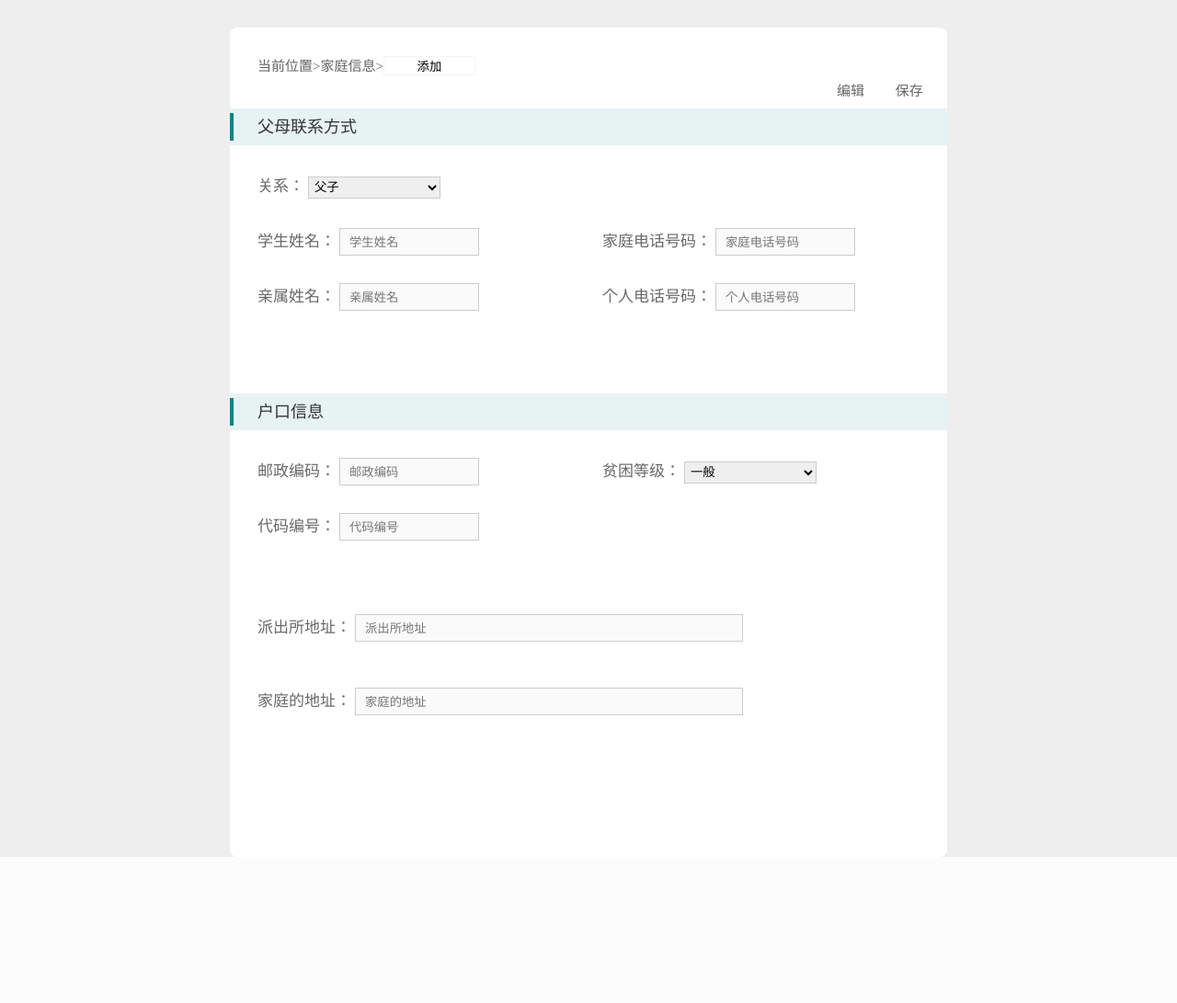
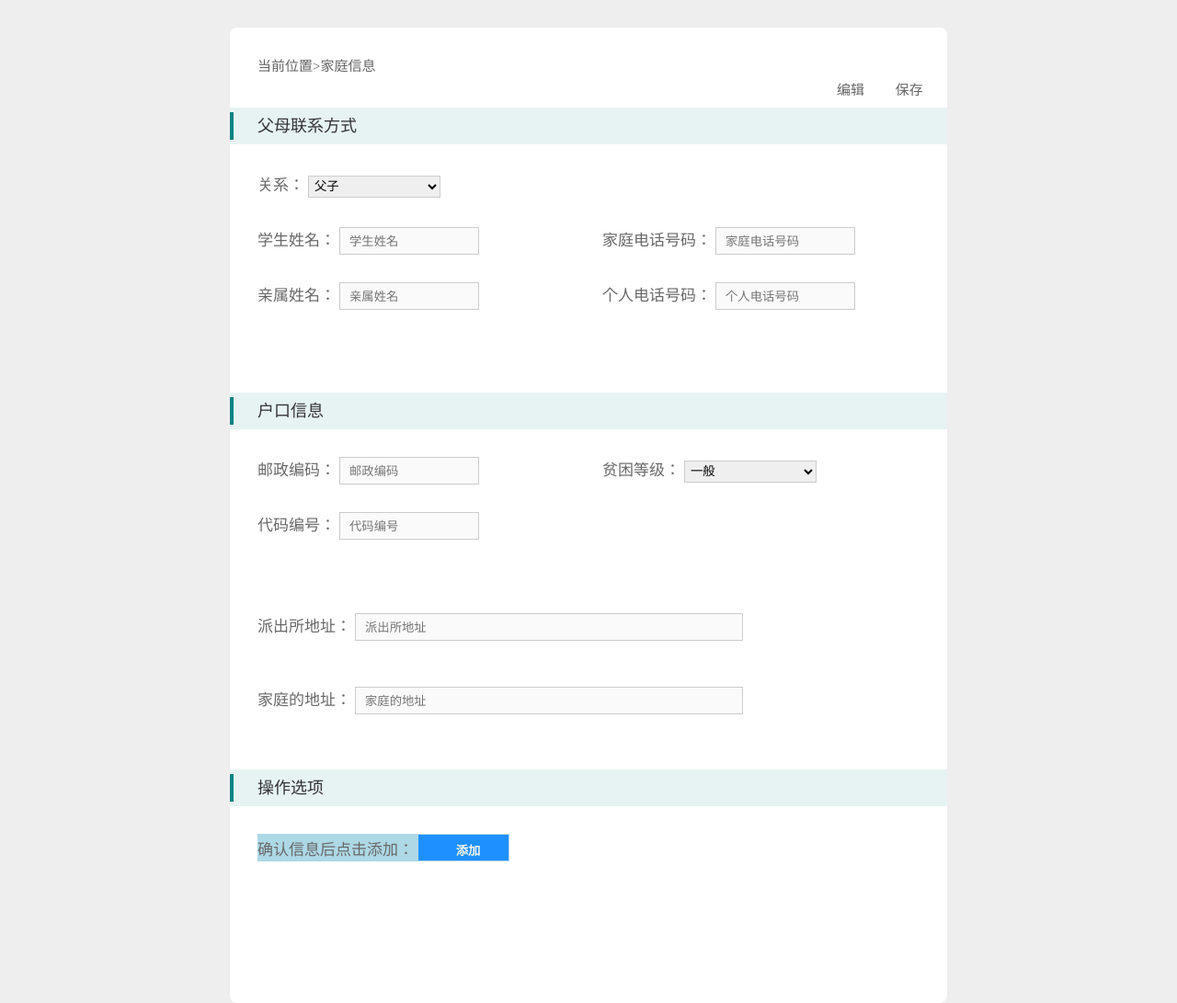
Before and after one commit to lipengok/www, a PHP site: page /admin/FamilyInformation.php in a window 1280 px wide. Shown: the whole page at 92% size. Before the commit the page ends 932 px from the top, so only its background shows below. Run offline with PHP 8.4, Linux system fonts and the light colour scheme.

Commit message:
页面优化

```diff
--- a/admin/FamilyInformation.php
+++ b/admin/FamilyInformation.php
@@ -6,10 +6,17 @@
     <link rel="stylesheet" href="css/common.css">
     <link rel="stylesheet" href="css/FamilyInformation.css">
     <style type="text/css">
-        .add{
+        #add{
             width: 100px;
-            background: white;
-            border: 1px solid whitesmoke;
+            height: 30px;
+            border: 1px solid lightblue;
+            background:dodgerblue;
+            color: whitesmoke;
+            font-weight: bolder;
+        }
+        #div_sub{
+            float: left;
+            background: lightblue;
         }
     </style>
     <script src="js/jquery-1.9.1.min.js"></script>
@@ -19,7 +26,7 @@
     <div class="container">
         <div class="content">
             <div class="header clearfix">
-                <div class="top fl">当前位置>家庭信息><input class="add" type="submit" value="添加"></div>
+                <div class="top fl">当前位置>家庭信息</div>
                 <div class="bottom fr">
                     <a id="emit" href="javascript:;">编辑</a>
                     <a id="keep" href="javascript:;">保存</a>
@@ -102,6 +109,18 @@
                         <input placeholder="家庭的地址" class="input" id="pcs" type="text" value="" name="home_adress" disabled>
                     </div>
                 </div>
+                <!--操作信息-->
+                <div class="BasicInformation">
+                    <div class="title">
+                        操作选项
+                    </div>
+                </div>
+                <div class="content clearfix">
+                    <div id="div_sub">
+                        <label>确认信息后点击添加：</label>
+                        <input id="add" type="submit" value="添加">
+                    </div>
+                </div>
             </div>
         </div>
     </div>
```
Also changed, not shown: admin/StudentRight.html (deleted, +0 -9 lines), admin/StudentScInformation.html (deleted, +0 -82 lines).
